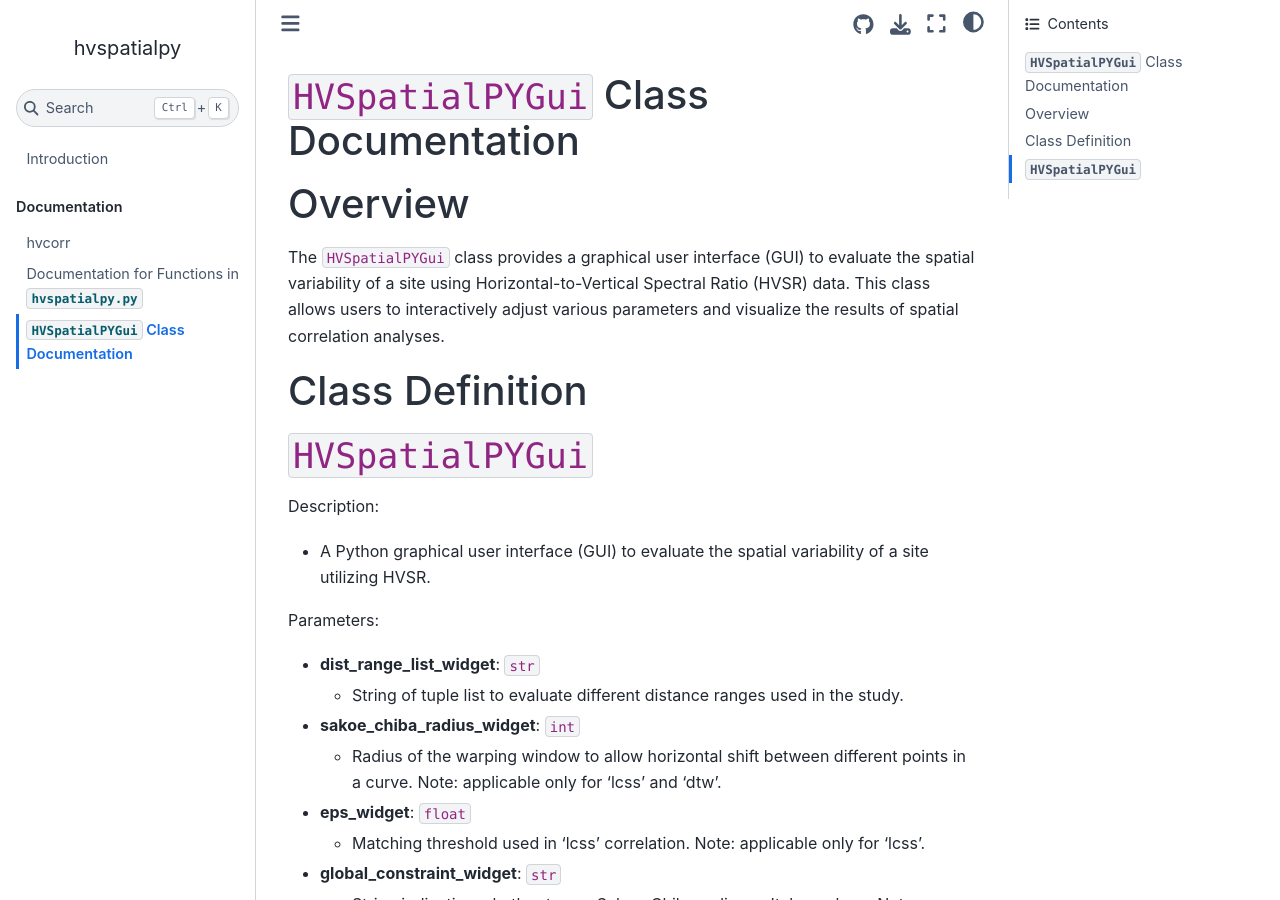
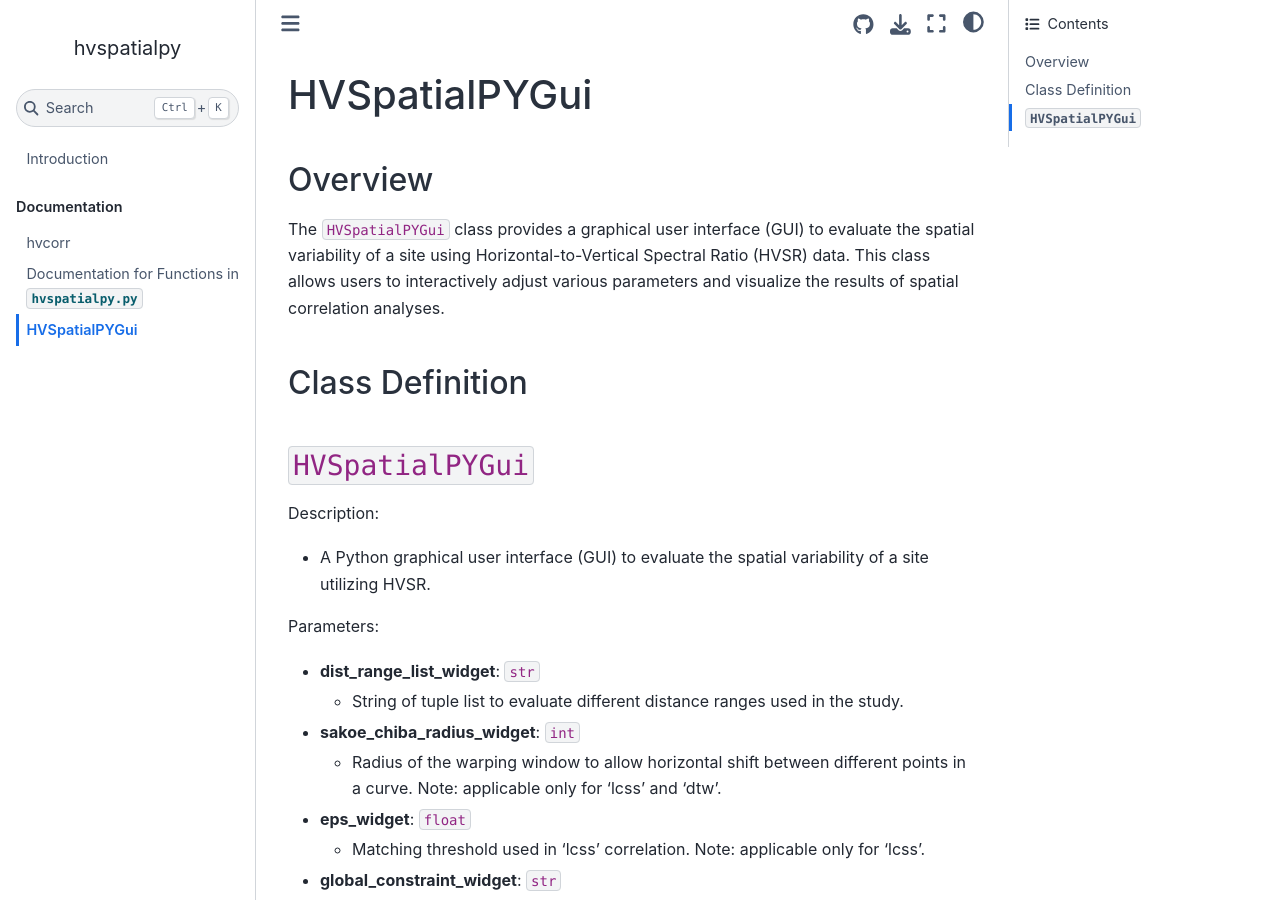
Before and after one commit to fjornelas/hvspatialpy, a Jupyter Book: the page built from doc/hvspatialpygui.md, in a window 1280 px wide and 900 px high. Built offline with Jupyter Book 1.0.4 settings and Sphinx 7.4.7 and the Sphinx Book theme 1.1.4, drawn with Linux system fonts in a browser that asks for light colours; pages that are not in the unit, such as notebooks, are missing from menus.

Commit message:
Update hvspatialpygui.md

```diff
--- a/doc/hvspatialpygui.md
+++ b/doc/hvspatialpygui.md
@@ -1,4 +1,4 @@
-## `HVSpatialPYGui` Class Documentation
+# HVSpatialPYGui
 
 ## Overview
 
```
